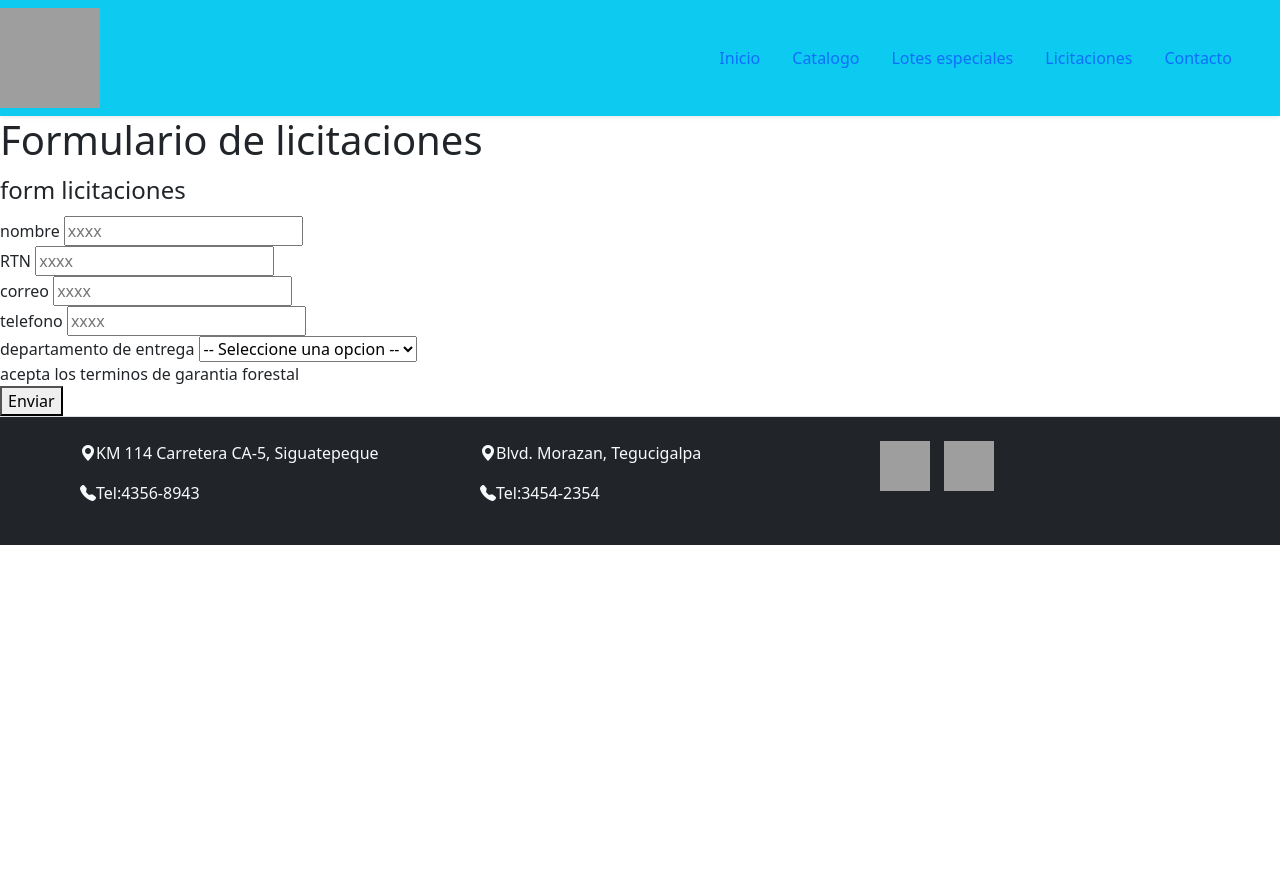
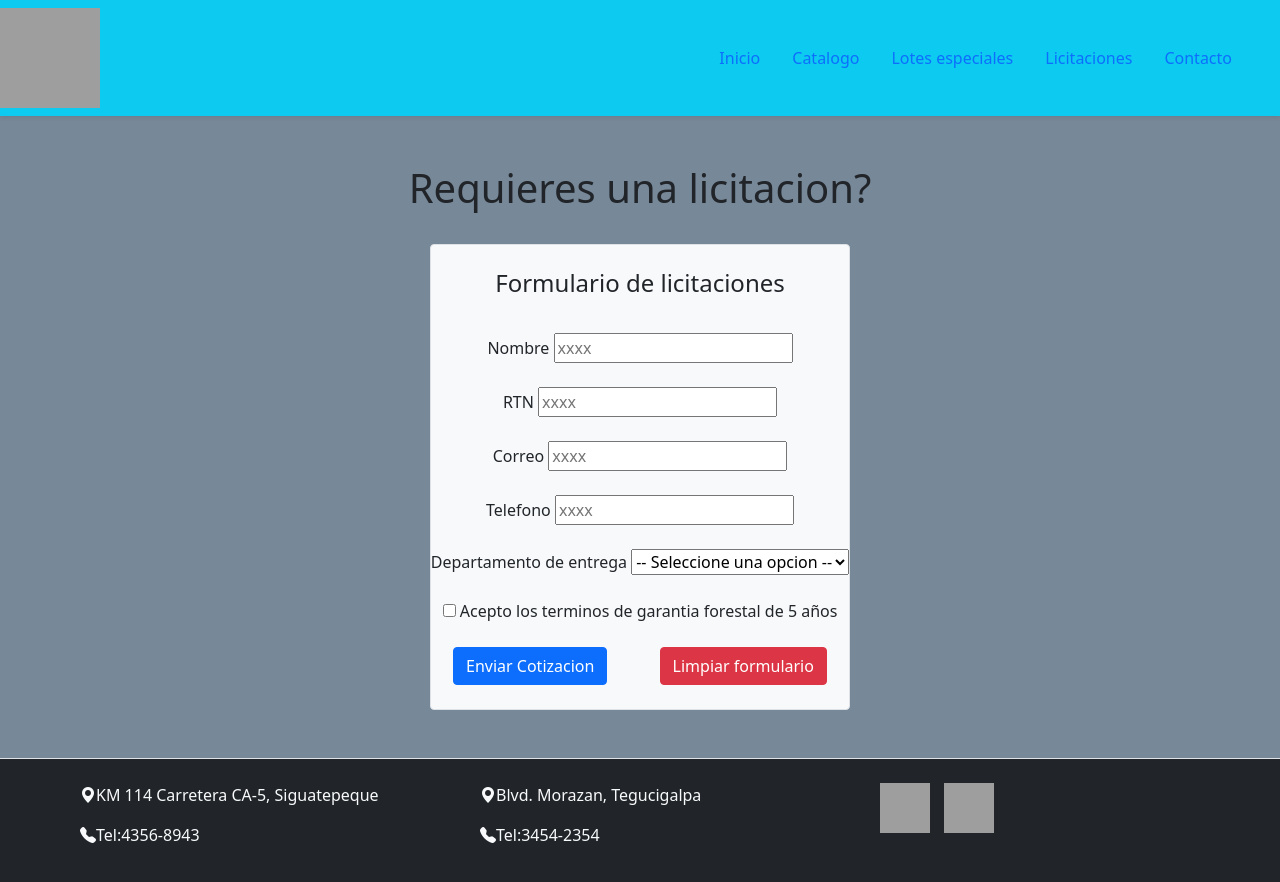
Before and after one commit to ajme13/Examen-Programacion-web, a plain HTML site: page licitaciones.html in a window 1280 px wide. Before the commit the page ends 800 px from the top, so only its background shows below. Drawn offline with nearby package versions, Linux system fonts and the light colour scheme; grey boxes are pictures that could not be loaded.

Commit message:
liciitaciones terminadas

```diff
--- a/licitaciones.html
+++ b/licitaciones.html
@@ -46,14 +46,14 @@
         </div>
     </nav>
 
-    <main>
-        <h1>Formulario de licitaciones</h1>
-        <section>
-            <form action="">
-                <legend>form licitaciones</legend>
+    <main class="d-flex flex-column justify-content-center align-items-center gap-4" style="background-color: lightslategrey;">
+        <h1 class="mt-5">Requieres una licitacion?</h1>
+        <section class="border rounded bg-light mb-5">
+            <form class="d-flex flex-column justify-content-center align-items-center gap-4">
+                <legend style="text-align: center; margin-top: 20px;">Formulario de licitaciones</legend>
 
                 <div>
-                    <label>nombre</label>
+                    <label>Nombre</label>
                     <input type="text" required placeholder="xxxx" minlength="5" maxlength="50">
                 </div>
 
@@ -63,31 +63,37 @@
                 </div>
 
                 <div>
-                    <label>correo</label>
+                    <label>Correo</label>
                     <input type="text" required placeholder="xxxx" minlength="5" maxlength="14">
                 </div>
 
                 <div>
-                    <label>telefono</label>
+                    <label>Telefono</label>
                     <input type="text" required placeholder="xxxx" minlength="9" maxlength="9">
                 </div>
 
                 <div>
-                    <label>departamento de entrega</label>
+                    <label>Departamento de entrega</label>
                     <select name="" id="">
                         <option value="">-- Seleccione una opcion --</option>
-                        <option value="">-- Seleccione una opcion --</option>
-                        <option value="">-- Seleccione una opcion --</option>
-                        <option value="">-- Seleccione una opcion --</option>
-                        <option value="">-- Seleccione una opcion --</option>
+                        <option value="">Comayagua</option>
+                        <option value="">Francisco Morazán</option>
+                        <option value="">Cortés</option>
+                        <option value="">La Paz</option>
+                        <option value="">Atlántida</option>
+                        <option value="">Islas de la Bahía</option>
                     </select>
                 </div>
 
+                <label>
+                    <input type="checkbox" required>
+                    Acepto los terminos de garantia forestal de 5 años
+                </label>
+
                 <div>
-                    acepta los terminos de garantia forestal
+                    <button class=" btn mb-4 me-5 btn-primary">Enviar Cotizacion</button>
+                    <button class=" btn mb-4 btn-danger">Limpiar formulario</button>
                 </div>
-
-                <button>Enviar</button>
             </form>
         </section>
     </main>
```
Also changed, not shown: lotes.html (+1 -1 lines).
